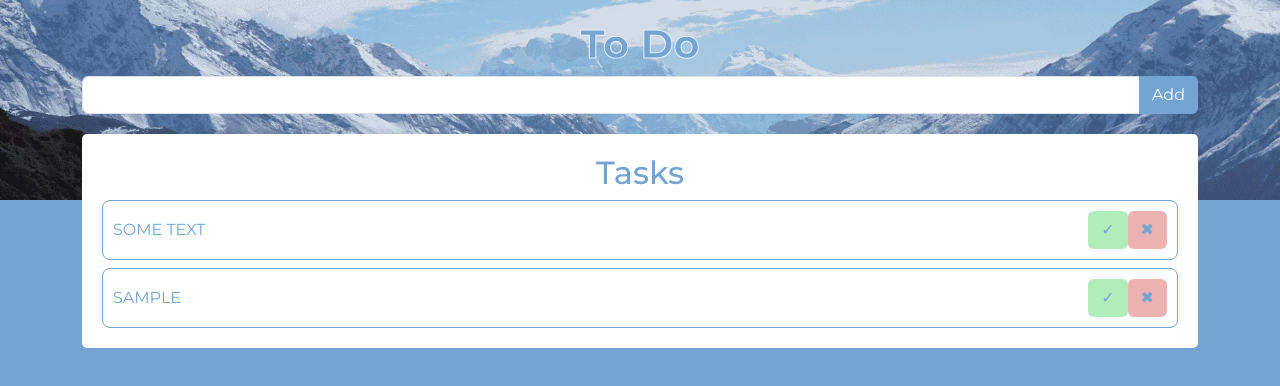
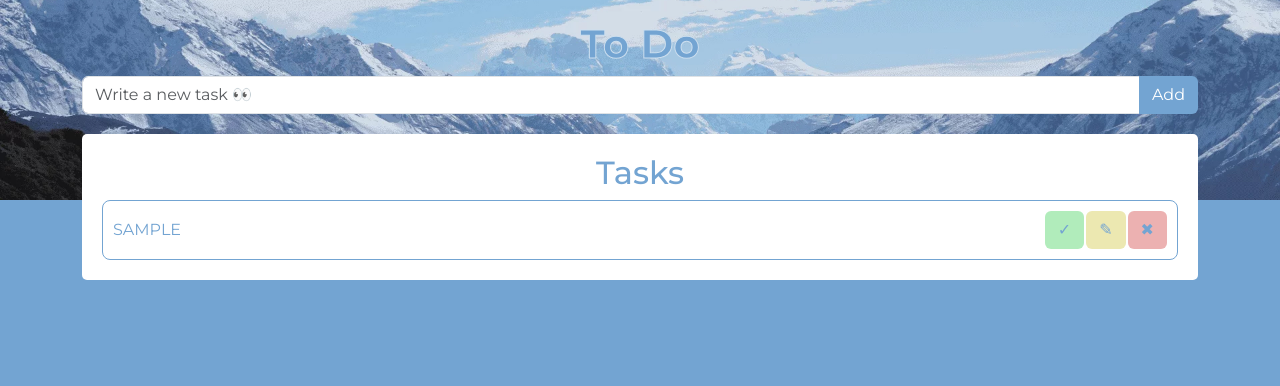
Before and after one commit to Lam0z/todo, a Vue app: page / in a window 1280 px wide. Both pictures are taken after typing "Sample" into the empty fields and a click on the button "Add". Shown: the top 386 px of the page. Built offline with nearby package versions, Linux system fonts and the light colour scheme.

Commit message:
add rename task btn

```diff
--- a/package.json
+++ b/package.json
@@ -9,6 +9,7 @@
     "preview": "vite preview"
   },
   "dependencies": {
+    "@fortawesome/fontawesome-svg-core": "^6.6.0",
     "vue": "^3.4.29"
   },
   "devDependencies": {
--- a/src/App.vue
+++ b/src/App.vue
@@ -9,24 +9,35 @@ import AppTasks from "@/components/AppTasks.vue";
 const input = ref();
 
 const tasks = ref([
-    {
-        id: Date.now(),
-        taskText: "some text",
-        isCompleted: false,
-    },
+    // {
+    //     id: Date.now(),
+    //     taskText: "some text",
+    //     isCompleted: false,
+    //     isEdit: false,
+    // },
 ]);
 const tasksItems = computed(() => {
     return tasks.value.filter((i) => i.isCompleted == false);
 });
 const tasksItemsCompleted = computed(() => {
-    return tasks.value.filter((i) => i.isCompleted == true);
+    const filteredCompleted = tasks.value.filter((i) => i.isCompleted == true);
+    return filteredCompleted.sort((a, b) => {
+        if (a.id > b.id) {
+            return 1;
+        }
+        if (a.id < b.id) {
+            return -1;
+        }
+        return 0;
+    });
 });
 
 const addTaskItem = (value) => {
-    tasks.value.push({
+    tasks.value.unshift({
         id: Date.now(),
         taskText: value,
         isCompleted: false,
+        isEdit: false,
     });
     input.value = "";
 };
@@ -37,6 +48,12 @@ const changeActive = (item) => {
 const delItem = (item) => {
     const findedIndex = tasks.value.findIndex((i) => i.id == item.id);
     tasks.value.splice(findedIndex, 1);
+};
+const editeTaskText = (item) => {
+    const findItem = tasks.value.find((i) => i.id == item.id);
+
+    findItem.isEdit = !findItem.isEdit;
+    console.log(findItem);
 };
 </script>
 
@@ -52,6 +69,7 @@ const delItem = (item) => {
                 :listItemsCompleted="tasksItemsCompleted"
                 @active="changeActive"
                 @delete="delItem"
+                @edit="editeTaskText"
         /></template>
     </TheTemplate>
 </template>
--- a/src/assets/base.css
+++ b/src/assets/base.css
@@ -3,6 +3,7 @@
     --mainFz: 16px;
     --mainColor: #73a4d2;
     --colorSuccess: #b1ecbb;
+    --colorEdit: #ece8b1;
     --colorDelete: #ecb1b1;
     --mainSecondColor: white;
 }
@@ -51,9 +52,9 @@ h1 {
     transition: 0.3s all ease;
 }
 
-.btn:hover:not(.btn--delete, .btn--success),
-.btn:active:not(.btn--delete, .btn--success),
-.btn:focus:not(.btn--delete, .btn--success) {
+.btn:hover:not(.btn--delete, .btn--success, .btn--edit),
+.btn:active:not(.btn--delete, .btn--success, .btn--edit),
+.btn:focus:not(.btn--delete, .btn--success, .btn--edit) {
     opacity: 1;
     background: var(--mainColor) !important;
     color: var(--mainSecondColor) !important;
@@ -69,6 +70,10 @@ h1 {
     color: var(--mainColor) !important;
     background: var(--colorDelete) !important;
 }
+.btn--edit {
+    color: var(--mainColor) !important;
+    background: var(--colorEdit) !important;
+}
 @keyframes pingText {
     from {
         -webkit-text-stroke: 0.0625rem var(--mainColor);
--- a/src/components/AppInputGroup.vue
+++ b/src/components/AppInputGroup.vue
@@ -10,7 +10,7 @@ const addTask = () => emit("add", model.value);
         <input
             type="text"
             class="form-control"
-            placeholder=""
+            placeholder="Write a new task 👀"
             aria-label="Input your task"
             aria-describedby="button-addon1"
             v-model="model"
--- a/src/components/AppTasks.vue
+++ b/src/components/AppTasks.vue
@@ -1,9 +1,10 @@
 <script setup>
-const emit = defineEmits(["active", "delete"]);
+const emit = defineEmits(["active", "delete", "edit"]);
 const props = defineProps(["listItems", "listItemsCompleted"]);
 
 const getActiveItem = (item) => emit("active", item);
 const deleteItem = (item) => emit("delete", item);
+const editItemText = (item) => emit("edit", item);
 </script>
 <template>
     <div class="tasks" v-show="listItems.length">
@@ -16,16 +17,36 @@ const deleteItem = (item) => emit("delete", item);
                         item.isCompleted ? 'text-decoration-line-through' : ''
                     "
                 >
-                    {{ item.taskText }}
+                    <div v-if="!item.isEdit">{{ item.taskText }}</div>
+                    <textarea
+                        v-else
+                        type="text"
+                        class="form-control"
+                        v-model="item.taskText"
+                    />
                 </div>
                 <div class="tasks__item-controls">
                     <button
                         class="btn btn--success"
                         @click="getActiveItem(item)"
+                        title="Toggle complete"
+                        v-show="!item.isEdit"
                     >
                         &#10003;
                     </button>
-                    <button class="btn btn--delete" @click="deleteItem(item)">
+                    <button
+                        class="btn btn--edit"
+                        title="Change task text"
+                        @click="editItemText(item)"
+                    >
+                        {{ item.isEdit ? "Confirm" : "&#9998;" }}
+                    </button>
+                    <button
+                        class="btn btn--delete"
+                        @click="deleteItem(item)"
+                        title="Delete task"
+                        v-show="!item.isEdit"
+                    >
                         &#10006;
                     </button>
                 </div>
@@ -73,8 +94,6 @@ const deleteItem = (item) => emit("delete", item);
     border-radius: 0.3125rem;
     background: white;
     &__list {
-        // display: grid;
-        // row-gap: 10px;
     }
     &__item {
         display: flex;
@@ -92,7 +111,18 @@ const deleteItem = (item) => emit("delete", item);
             }
         }
         &-text {
+            flex-grow: 1;
             text-transform: uppercase;
+        }
+        &-controls {
+            // grid-template-columns: repeat(3, 1fr);
+            display: flex;
+            justify-content: space-between;
+            column-gap: 0.125rem;
+            align-items: start;
+            margin-left: 0.625rem;
+            button {
+            }
         }
     }
 }
@@ -102,6 +132,9 @@ const deleteItem = (item) => emit("delete", item);
     align-items: center;
     justify-content: center;
     color: var(--mainSecondColor);
-    font-size: 3rem;
+    font-size: 1rem;
+    @media (min-width: 768px) {
+        font-size: 3rem;
+    }
 }
 </style>
--- a/src/components/Decoration.vue
+++ b/src/components/Decoration.vue
@@ -11,7 +11,10 @@
     left: 0;
     width: 100%;
     z-index: 1;
-    height: 12.5rem;
+    height: 8.5rem;
     background: url(../assets/img/header-bg.jpg) no-repeat center/cover;
+    @media (min-width: 768px) {
+        height: 12.5rem;
+    }
 }
 </style>
```
Also changed, not shown: 1 other file (tests, documents, lock files or other folders).
